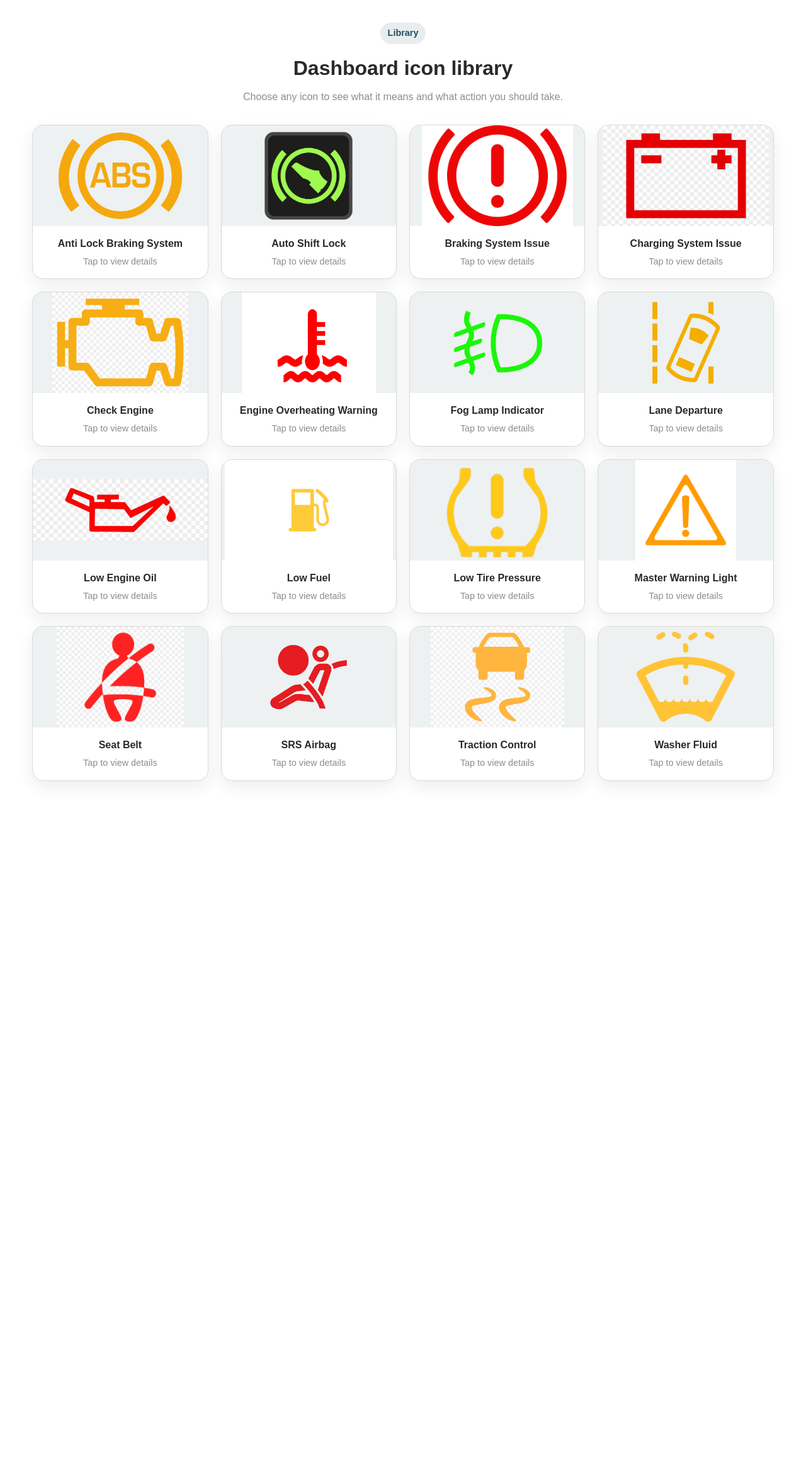
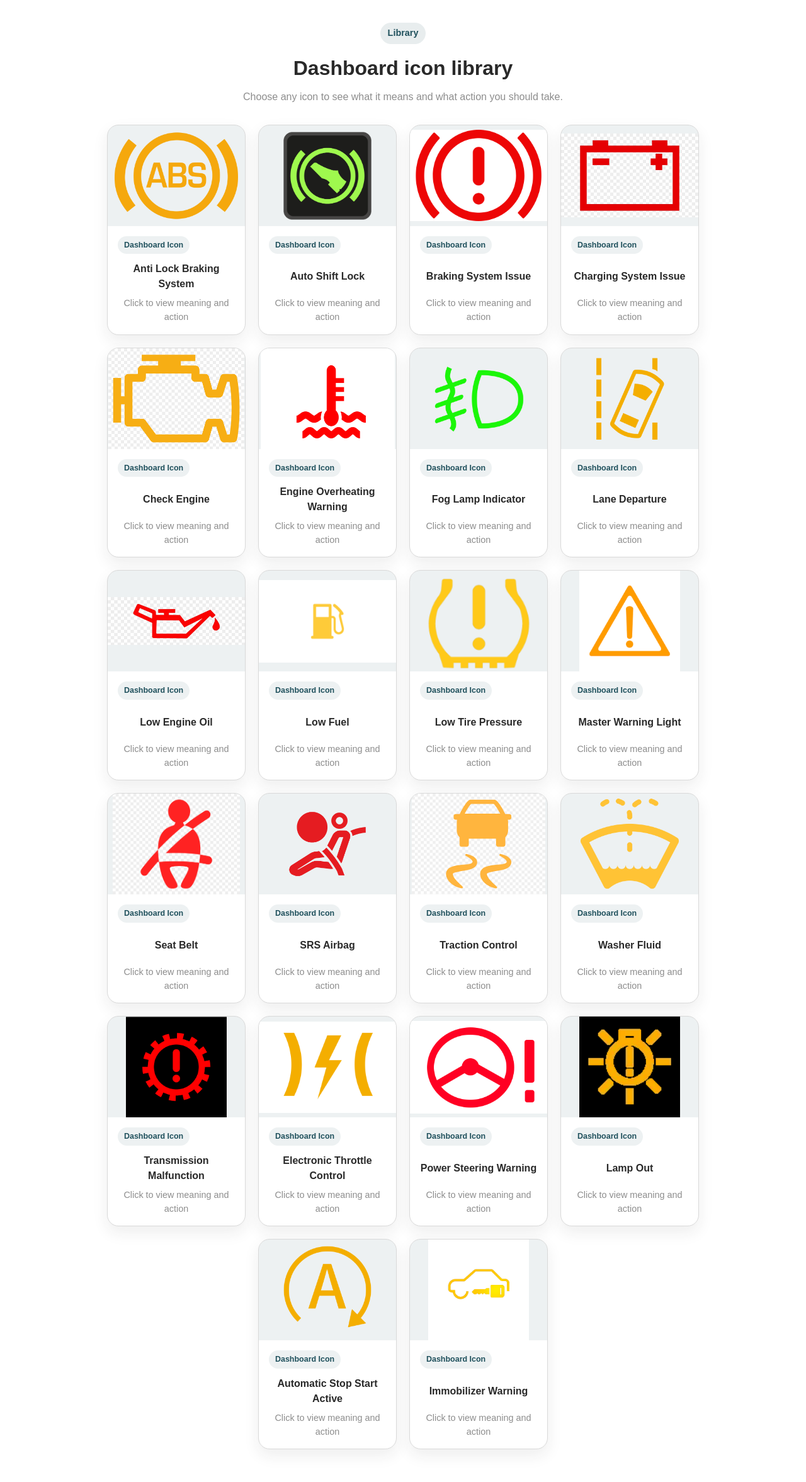
Before and after one commit to mohamedhussein03/Car-Dashboard-WebApp, a Flask app: page /library in a window 1280 px wide. Shown: the part 63-2416 px from the top of the page at 63% size. Before the commit the page ends 1305 px from the top, so only its background shows below. Run offline with Flask 3, Linux system fonts and the light colour scheme.

Commit message:
Added new icons to the library

```diff
--- a/data/icon_library.csv
+++ b/data/icon_library.csv
@@ -15,3 +15,10 @@ Seat_Belt,Seat Belt,Seat_Belt.png
 SRS_Airbag,SRS Airbag,SRS_Airbag.png
 Traction_Control,Traction Control,Traction_Control.png
 Washer_Fluid,Washer Fluid,Washer_Fluid.png
+
+Transmission_Malfunction,Transmission Malfunction,Transmission_Malfunction.png
+Electronic_Throttle_Control,Electronic Throttle Control,Electronic_Throttle_Control.png
+Power_Steering_Warning,Power Steering Warning,Power_Steering_Warning.png
+Lamp_Out,Lamp Out,Lamp_Out.png
+automatic_stop_start_active,Automatic Stop Start Active,automatic_stop_start_active.png
+Immoblizer_warning,Immobilizer Warning,Immoblizer_warning.png
--- a/data/icon_messages.csv
+++ b/data/icon_messages.csv
@@ -16,3 +16,10 @@ Seat_Belt,Seat Belt,Seat belt reminder is active.,Fasten the seat belt securely.
 SRS_Airbag,SRS Airbag,There may be a problem with the airbag system.,Have the airbag system inspected as soon as possible.
 Traction_Control,Traction Control,The traction control system is active or has a fault.,Drive carefully and inspect the traction control system if the light stays on.
 Washer_Fluid,Washer Fluid,Washer fluid level is low.,Refill the washer fluid tank.
+
+Transmission_Malfunction,Transmission Malfunction,The transmission system detected a fault.,Drive gently and have the transmission checked as soon as possible.
+Electronic_Throttle_Control,Electronic Throttle Control,The electronic throttle control system detected an issue.,Reduce speed and inspect the throttle control system soon.
+Power_Steering_Warning,Power Steering Warning,The power steering system may not be working correctly.,Steering may feel heavy. Drive carefully and inspect the system soon.
+Lamp_Out,Lamp Out,One of the vehicle exterior lights may not be working.,Check all exterior lamps and replace the failed bulb.
+automatic_stop_start_active,Automatic Stop Start Active,The automatic stop start system is active.,This is usually normal. No action is needed unless the system behaves unexpectedly.
+Immoblizer_warning,Immobilizer Warning,The immobilizer system detected a key or security issue.,Try the correct key and check the vehicle security system if the warning stays on.
--- a/static/css/style.css
+++ b/static/css/style.css
@@ -296,12 +296,16 @@ button:disabled {
 }
 
 .icon-grid {
-    display: grid;
-    grid-template-columns: repeat(auto-fit, minmax(220px, 1fr));
+    display: flex;
+    flex-wrap: wrap;
+    justify-content: center;
     gap: 20px;
+    align-items: flex-start;
 }
 
 .icon-card {
+    width: 220px;
+    flex: 0 0 220px;
     background: var(--color-surface);
     border-radius: var(--radius-xl);
     overflow: hidden;
@@ -543,3 +547,44 @@ button:disabled {
         align-items: flex-start;
     }
 }
+
+.icon-chip {
+    display: inline-block;
+    margin-bottom: 10px;
+    padding: 5px 10px;
+    border-radius: 999px;
+    background: rgba(32, 81, 93, 0.08);
+    color: var(--color-primary);
+    font-size: 0.78rem;
+    font-weight: 700;
+}
+
+.icon-details {
+    display: none;
+    padding: 16px;
+    border-top: 1px solid var(--color-border);
+    background: rgba(32, 81, 93, 0.03);
+}
+
+.icon-details-block + .icon-details-block {
+    margin-top: 14px;
+}
+
+.icon-details h4 {
+    font-size: 0.95rem;
+    margin-bottom: 6px;
+    color: var(--color-primary);
+}
+
+.icon-details p {
+    margin-top: 0;
+    line-height: 1.6;
+    color: var(--color-text);
+}
+
+.icon-card-body h3 {
+    min-height: 52px;
+    display: flex;
+    align-items: center;
+    justify-content: center;
+}
--- a/templates/library.html
+++ b/templates/library.html
@@ -19,13 +19,21 @@
             </div>
 
             <div class="icon-card-body">
+                <span class="icon-chip">Dashboard Icon</span>
                 <h3>{{ icon.display_name }}</h3>
-                    <p class="icon-card-hint">Tap to view details</p>
+                <p class="icon-card-hint">Click to view meaning and action</p>
             </div>
 
             <div class="icon-details" id="icon-details-{{ loop.index0 }}">
-                    <p><strong>Message:</strong> {{ icon.message }}</p>
-                    <p><strong>What to do:</strong> {{ icon.action }}</p>
+                <div class="icon-details-block">
+                    <h4>Meaning</h4>
+                    <p>{{ icon.message }}</p>
+                </div>
+
+                <div class="icon-details-block">
+                    <h4>What to do</h4>
+                    <p>{{ icon.action }}</p>
+                </div>
             </div>
         </article>
     {% endfor %}
```
Also changed, not shown: static/icons/Electronic_Throttle_Control.png (added), static/icons/Immoblizer_warning.png (added), static/icons/Lamp_Out.png (added), static/icons/Power_Steering_Warning.png (added), static/icons/Transmission_Malfunction.png (added), static/icons/automatic_stop_start_active.png (added). Lines whose indentation alone changed are shown as unchanged.
